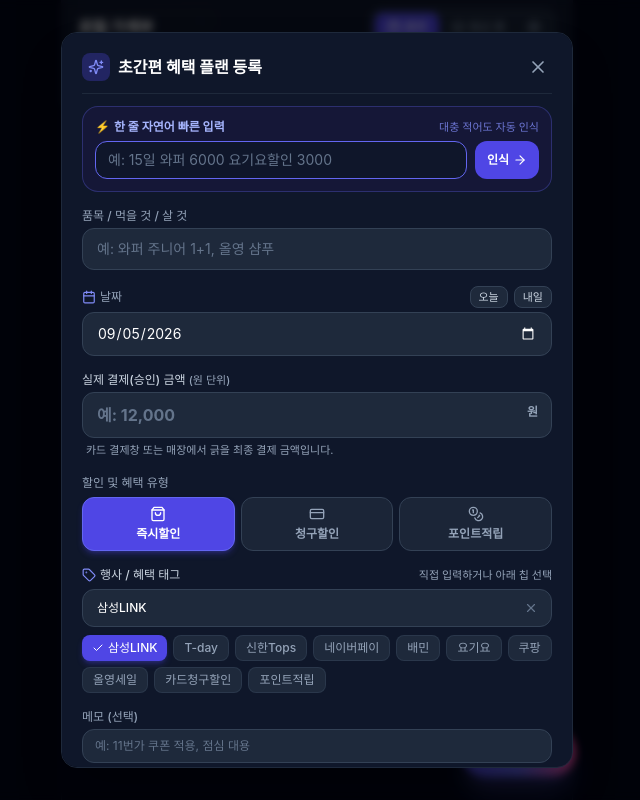
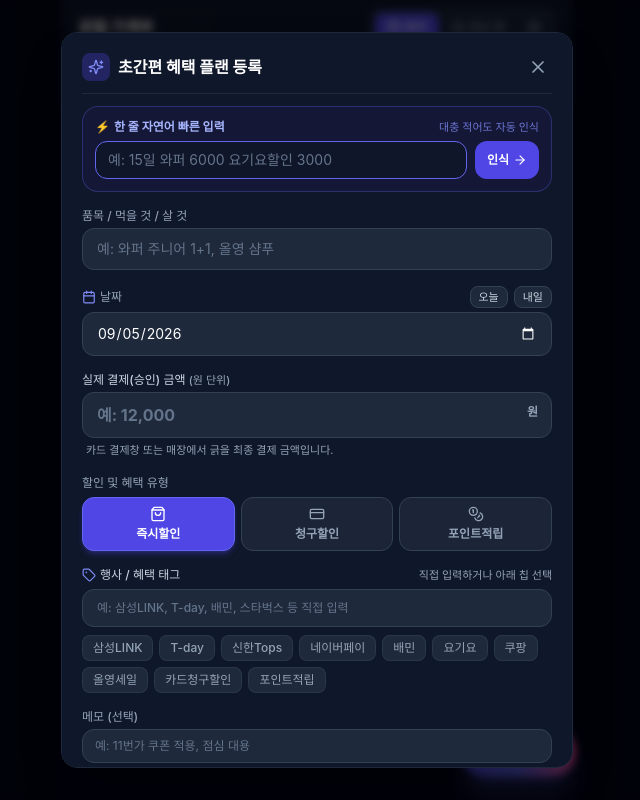
Before and after one commit to hyungoo7703/local-ledger, a React (Vite) app: page / in a window 1280 px wide. Both pictures are taken after a click on the button "플랜 등록하기". Shown: the part 231-1031 px from the top of the page, without its empty margins (323-963 px from the left). Built offline with nearby package versions, Linux system fonts and the light colour scheme.

Commit message:
fix: 플랜 등록 시 태그 초기값을 비워두고 선택/입력 시에만 적용되도록 개선

```diff
--- a/src/components/QuickAddModal.tsx
+++ b/src/components/QuickAddModal.tsx
@@ -36,7 +36,7 @@ export const QuickAddModal: React.FC<QuickAddModalProps> = ({
   const [finalPrice, setFinalPrice] = useState<string>('');
   const [benefitType, setBenefitType] = useState<BenefitType>('instant');
   const [benefitAmount, setBenefitAmount] = useState<string>('');
-  const [dealTag, setDealTag] = useState('기타');
+  const [dealTag, setDealTag] = useState('');
   const [memo, setMemo] = useState('');
 
   const quickInputRef = useRef<HTMLInputElement>(null);
@@ -50,7 +50,7 @@ export const QuickAddModal: React.FC<QuickAddModalProps> = ({
         setFinalPrice(editItem.finalPrice ? String(editItem.finalPrice) : '');
         setBenefitType(editItem.benefitType || 'instant');
         setBenefitAmount(editItem.benefitAmount ? String(editItem.benefitAmount) : '');
-        setDealTag(editItem.dealTag || '기타');
+        setDealTag(editItem.dealTag || '');
         setMemo(editItem.memo || '');
         setQuickText('');
       } else {
@@ -60,7 +60,7 @@ export const QuickAddModal: React.FC<QuickAddModalProps> = ({
         setFinalPrice('');
         setBenefitType('instant');
         setBenefitAmount('');
-        setDealTag(quickTags[0] || '삼성LINK');
+        setDealTag('');
         setMemo('');
         setQuickText('');
         // Focus quick input automatically on mobile/desktop
@@ -120,10 +120,10 @@ export const QuickAddModal: React.FC<QuickAddModalProps> = ({
       finalBenefit = 0;
     }
 
-    const trimmedTag = (finalSelectedTag || '').trim() || '기타';
+    const trimmedTag = (finalSelectedTag || '').trim();
 
     // 직접 입력한 새 태그는 quickTags에 자동으로 등록하여 다음번 원터치 재사용 지원
-    if (trimmedTag !== '기타' && !quickTags.includes(trimmedTag)) {
+    if (trimmedTag && !quickTags.includes(trimmedTag)) {
       onAddTag(trimmedTag);
     }
 
--- a/src/utils/parser.ts
+++ b/src/utils/parser.ts
@@ -35,7 +35,7 @@ export function parseQuickEntry(
       finalPrice: 0,
       benefitType: 'instant',
       benefitAmount: 0,
-      dealTag: '기타'
+      dealTag: ''
     };
   }
 
@@ -119,7 +119,7 @@ export function parseQuickEntry(
     finalPrice,
     benefitType: benefitAmount > 0 ? benefitType : 'instant',
     benefitAmount,
-    dealTag: dealTag || '기타'
+    dealTag: dealTag || ''
   };
 }
 
```
